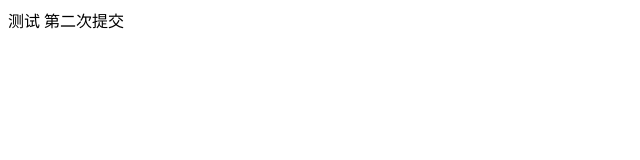
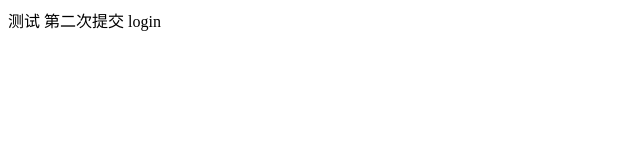
Before and after one commit to IsWWgf/Start, a plain HTML site: page index.html in a window 1280 px wide. Shown: the full height of the page, 0-640 px from the left. Drawn offline with Linux system fonts and the light colour scheme.

Commit message:
login提交

```diff
--- a/index.html
+++ b/index.html
@@ -9,5 +9,6 @@
 <body>
     测试
     第二次提交
+    login
 </body>
 </html>
```
